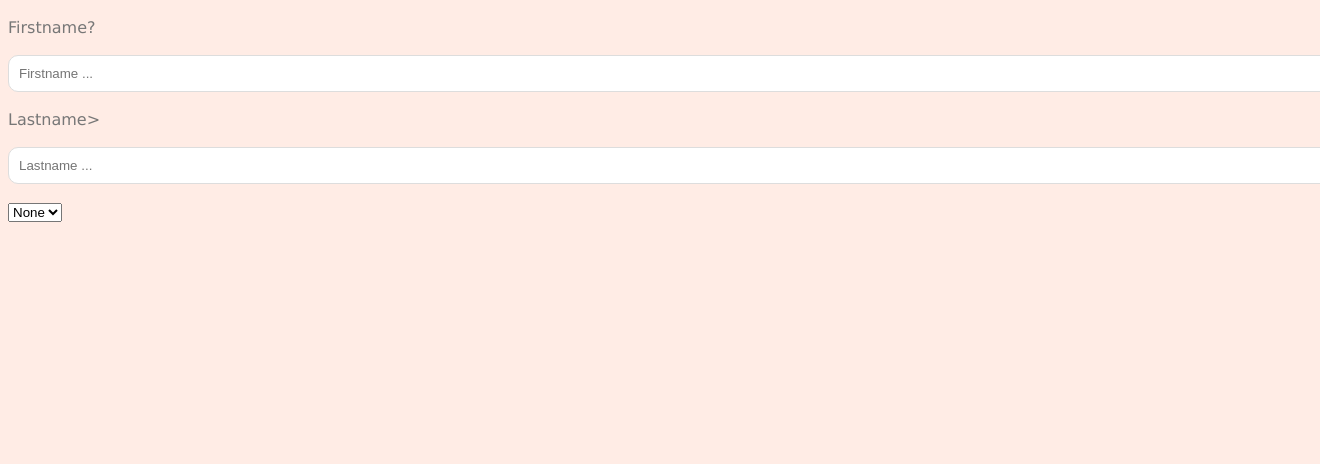
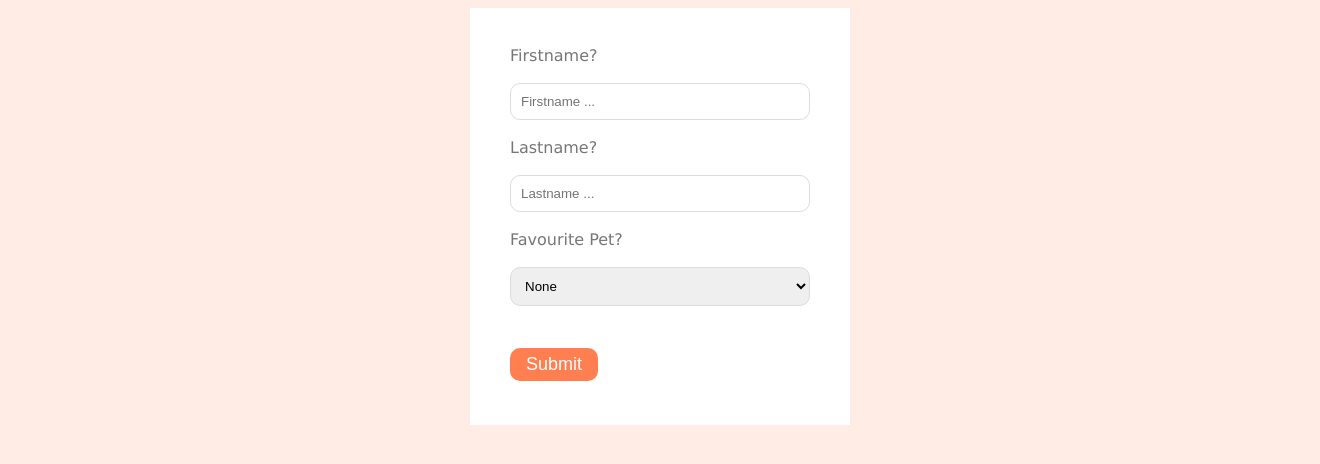
Before and after one commit to piechowiaq/validation-class-oop, a PHP site: page / in a window 1320 px wide; the page is wider, and only the part inside the window is pictured. Shown: the top 464 px of that part. Run offline with PHP 8.4, Linux system fonts and the light colour scheme.

Commit message:
refactoring of form

```diff
--- a/styles.css
+++ b/css/styles.css
@@ -3,7 +3,7 @@ body {
     font-family: Verdana;
 }
 
-.new-user {
+form {
     background: #fff;
     padding: 20px 40px;
     max-width: 300px;
@@ -14,7 +14,7 @@ h2 {
     color: #555;
 }
 
-label, input {
+label, input, select {
     display: block;
     margin: 18px 0;
 }
@@ -23,15 +23,15 @@ label {
     color: #777;
 }
 
-input[type='text'],
-input[type='email'] {
+input, select {
     border: 1px solid #ddd;
     padding: 10px;
     border-radius: 10px;
     width: 100%;
+    box-sizing:border-box;
 }
 
-input[type='submit'] {
+button {
     margin: 24px auto;
     font-size: 18px;
     background: coral;
--- a/index.php
+++ b/index.php
@@ -24,23 +24,26 @@
           content="width=device-width, user-scalable=no, initial-scale=1.0, maximum-scale=1.0, minimum-scale=1.0">
     <meta http-equiv="X-UA-Compatible" content="ie=edge">
     <title>Validation Class - OOP</title>
-    <link rel="stylesheet" type="text/css" href="styles.css">
+    <link rel="stylesheet" type="text/css" href="css/styles.css">
 </head>
 <body>
    <main>
-       <form action="includes/formhandler.php">
+       <form action="includes/formhandler.php" method="post">
            <label for="firstname">Firstname?</label>
            <input type="text" id="firstname" name="firstname" placeholder="Firstname ...">
 
-           <label for="lastname">Lastname></label>
+           <label for="lastname">Lastname?</label>
            <input type="text" id="lastname" name="lastname" placeholder="Lastname ...">
 
-           <label for="favouritepet"></label>
+           <label for="favouritepet">Favourite Pet?</label>
            <select name="favouritepet" id="favouritepet">
                <option value="none">None</option>
                <option value="dog">Dog</option>
                <option value="cat">Cat</option>
+               <option value="bird">Bird</option>
            </select>
+
+           <button type="submit">Submit</button>
        </form>
    </main>
 </body>
```
Also changed, not shown: includes/formhandler.php (+23 -0 lines).
